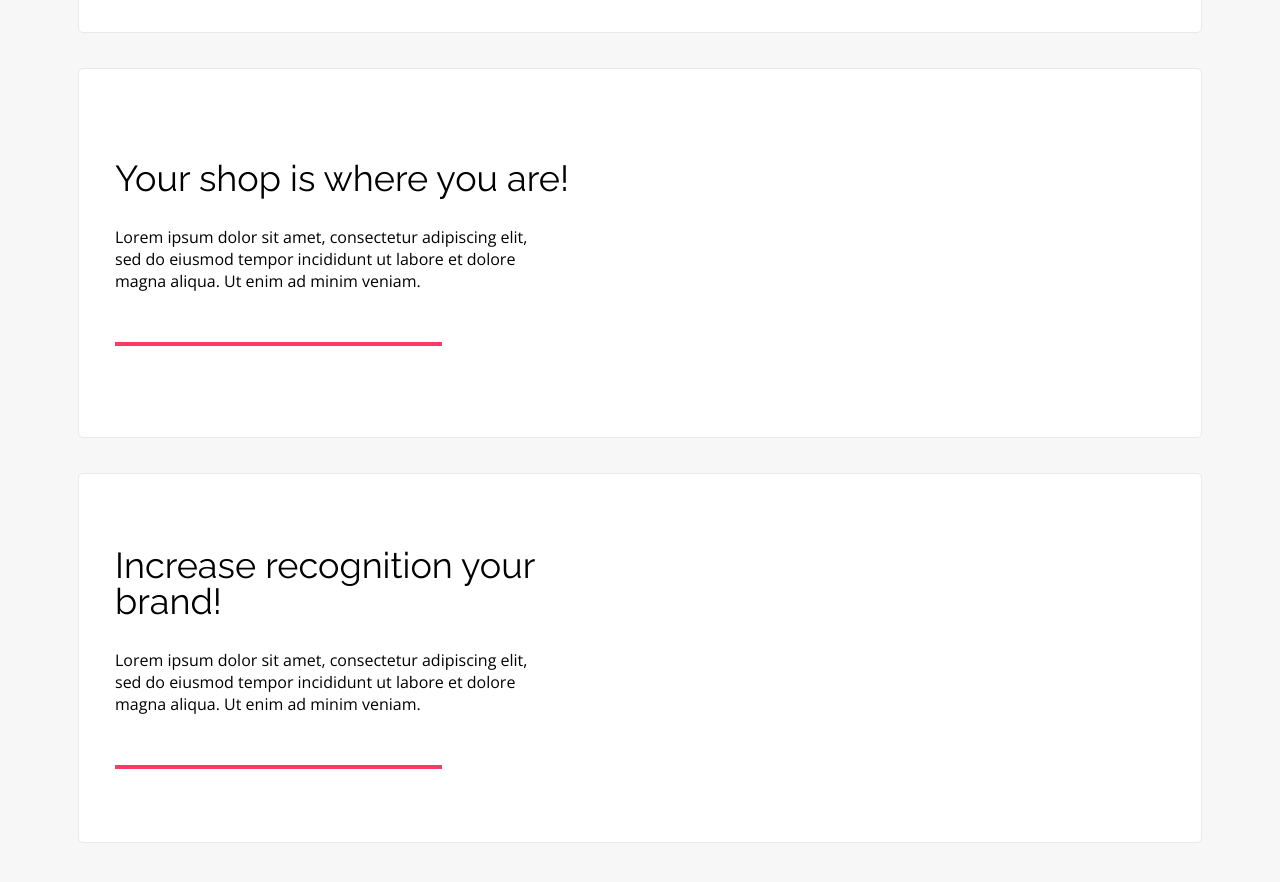
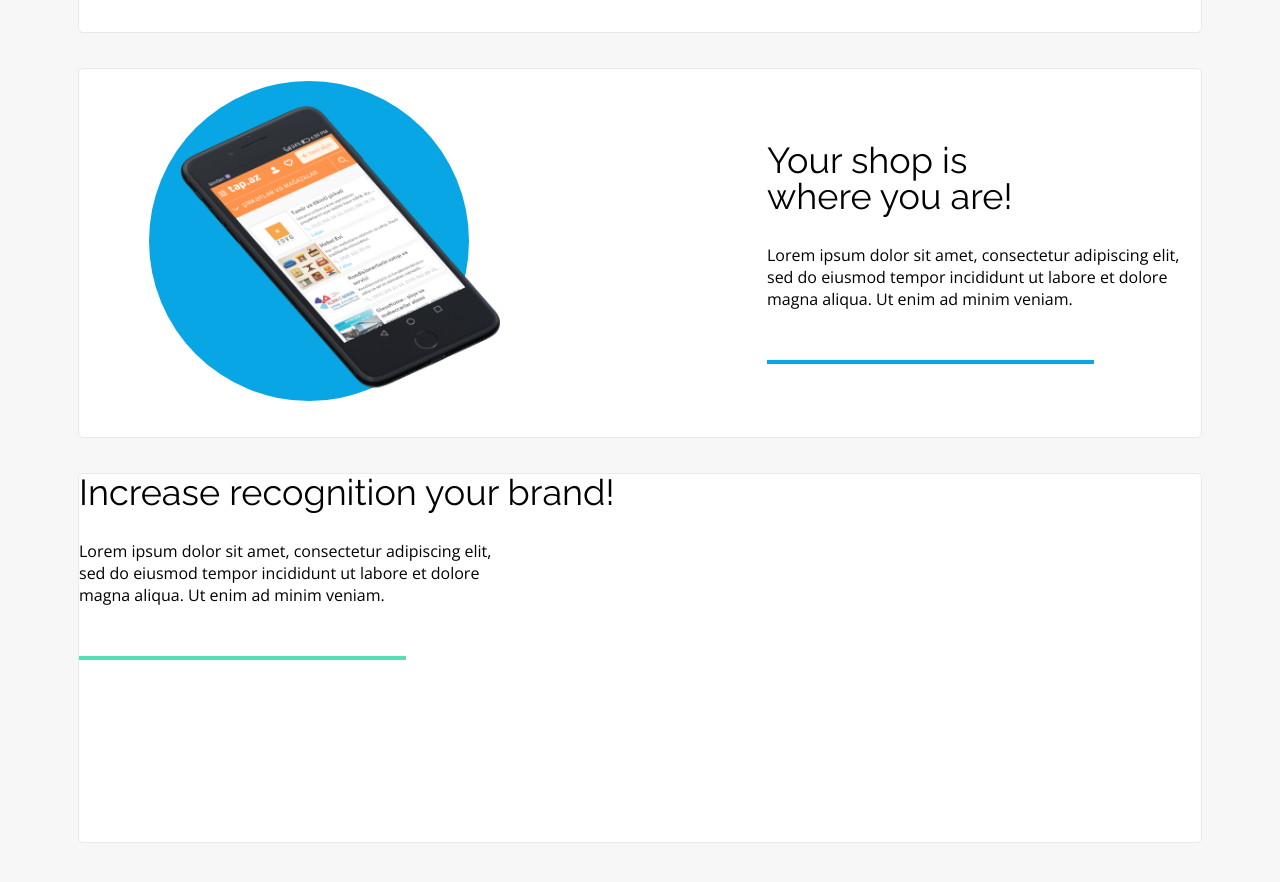
Before and after one commit to KrynickiJarek/JareksBestShop, a plain HTML site: page index.html in a window 1280 px wide. Shown: the part 1885-2767 px from the top of the page. Drawn offline with nearby package versions, Linux system fonts and the light colour scheme.

Commit message:
dodany drugi kontener sekcji benefits

```diff
--- a/css/style.css
+++ b/css/style.css
@@ -170,12 +170,20 @@
     border-radius: 5px;
 }
 
-.benefits__container__text {
+.benefits__container:nth-child(1) .benefits__container__text {
     display: flex;
     flex-direction: column;
     justify-content: center;
     width: 50%;
     padding-left: 36px;
+}
+
+.benefits__container:nth-child(2) .benefits__container__text {
+    display: flex;
+    flex-direction: column;
+    justify-content: center;
+    width: 100%;
+    padding-left: 688px;
 }
 
 .benefits__h2{
@@ -191,15 +199,27 @@
     line-height: 22px;
     padding: 30px 0 50px;
 }
-.benefits__line{
+.benefits__container:nth-child(1) .benefits__line{
     background-color: #FB3B64;
+    height: 4px;
+    width: 327px;
+}
+
+.benefits__container:nth-child(2) .benefits__line{
+    background-color: #08A6E4;
+    height: 4px;
+    width: 327px;
+}
+
+.benefits__container:nth-child(3) .benefits__line{
+    background-color: #55DFB4;
     height: 4px;
     width: 327px;
 }
 .benefits__picture {
     position: relative;
 }
-.benefits__shape{
+.benefits__container:nth-child(1) .benefits__shape{
     width: 180px;
     height: 180px;
     background-color: #FB3B64;
@@ -209,9 +229,26 @@
     left: 260px;
     top: 60px;
 }
-.benefits__img {
+.benefits__container:nth-child(2) .benefits__shape{
+    width: 320px;
+    height: 320px;
+    background-color: #08A6E4;
+    border-radius: 50%;
+    position: absolute;
+    left: 70px;
+    top: 12px;
+}
+
+.benefits__container:nth-child(1) .benefits__img {
     height: 220px;
     position: absolute;
     top: 113px;
     left: 60px;
 }
+
+.benefits__container:nth-child(2) .benefits__img {
+    height: 310px;
+    position: absolute;
+    top: 30px;
+    left: 70px;
+}
--- a/index.html
+++ b/index.html
@@ -74,8 +74,12 @@
                 </div>
             </div>
             <div class="benefits__container">
+                <div class="benefits__picture">
+                    <div class="benefits__shape"></div>
+                    <img src="assets/iPhone.png" alt="iPhone" class="benefits__img">
+                </div>
                 <div class="benefits__container__text">
-                    <h2 class="benefits__h2">Your shop is where you are!</h2>
+                    <h2 class="benefits__h2">Your shop is <br> where you are!</h2>
                     <p class="benefits__p">Lorem ipsum dolor sit amet, consectetur adipiscing elit, sed do eiusmod tempor incididunt ut labore et dolore magna aliqua. Ut enim ad minim veniam.</p>
                     <div class="benefits__line"></div>
                 </div>
```
